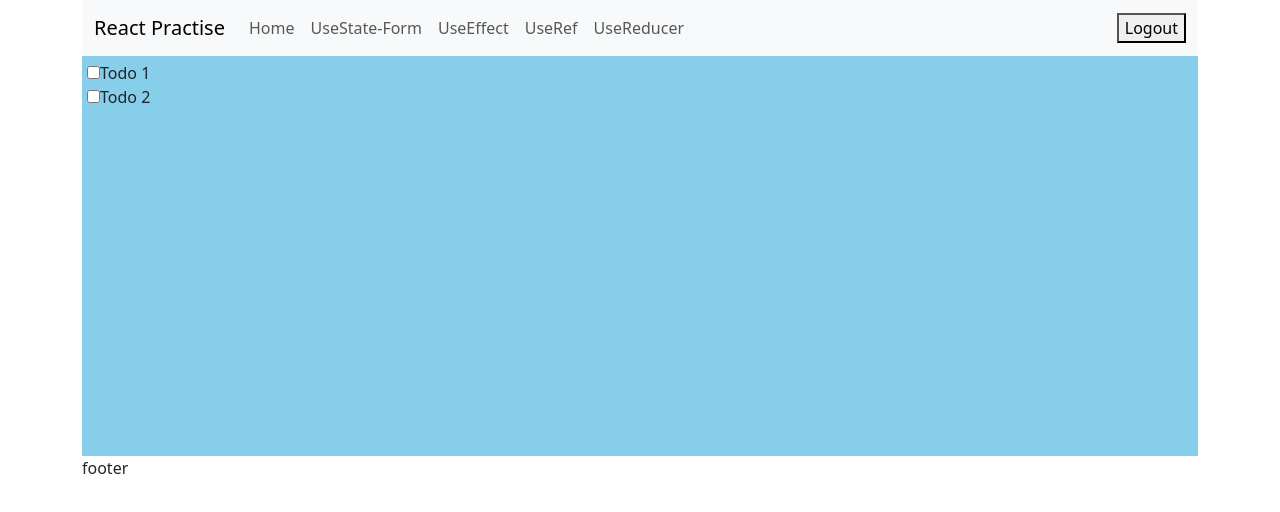
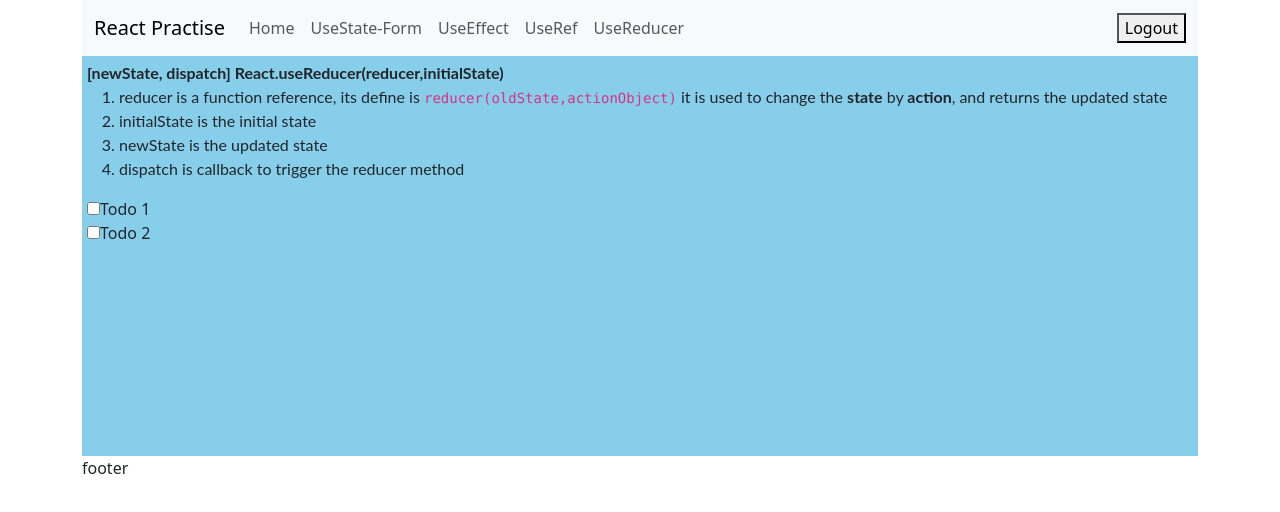
Before and after one commit to bernie-ning/react-starter, a React (Create React App) app: page /UseReducer in a window 1280 px wide. Shown: the top 512 px of the page. Built offline with nearby package versions, Linux system fonts and the light colour scheme.

Commit message:
1 file modified

```diff
--- a/src/pages/UseReducer.tsx
+++ b/src/pages/UseReducer.tsx
@@ -14,6 +14,7 @@ const initialTodos = [
 ];
 
 const reducer = (state, action) => {
+  console.log(action);
   switch (action.type) {
     case 'COMPLETE':
       return state.map((todo) => {
@@ -49,14 +50,30 @@ export default function UseReducer() {
     console.log(todo);
     console.log(event.target.checked);
     if (event.target.checked) {
-      dispatch({ type: 'COMPLETE', id: todo.id });
+      dispatch({ type: 'COMPLETE', id: todo.id, state: 'checked' });
     } else {
-      dispatch({ type: 'NOT COMPLETE', id: todo.id });
+      dispatch({ type: 'NOT COMPLETE', id: todo.id, state: 'not checked' });
     }
   };
 
   return (
     <>
+      <p>
+        <b>[newState, dispatch] React.useReducer(reducer,initialState)</b>
+        <ol>
+          <li>
+            reducer is a function reference, its define is{' '}
+            <code>reducer(oldState,actionObject)</code> it is used to change the{' '}
+            <b>state</b> by <b>action</b>, and returns the updated state
+          </li>
+          <li>initialState is the initial state</li>
+
+          <li>newState is the updated state</li>
+
+          <li>dispatch is callback to trigger the reducer method</li>
+        </ol>
+      </p>
+
       {todos.map((todo) => (
         <div key={todo.id}>
           <label>
```
